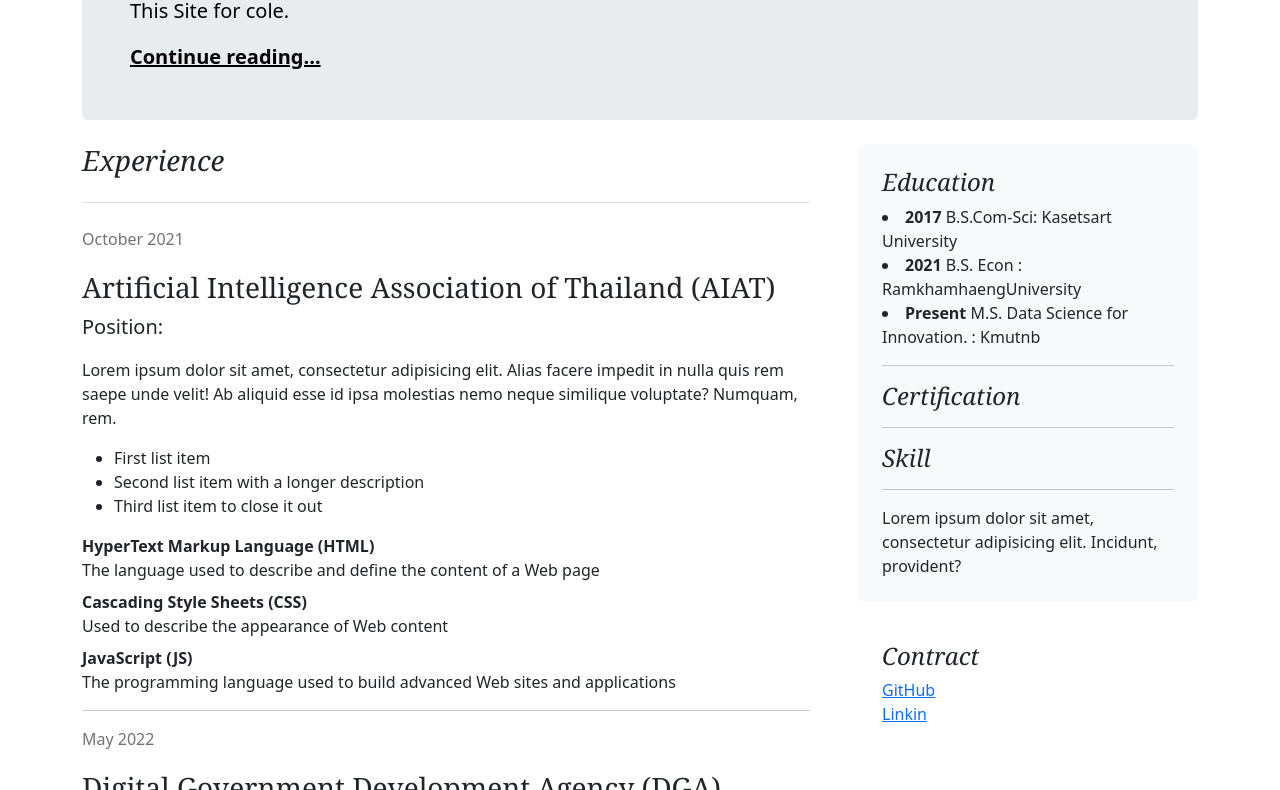
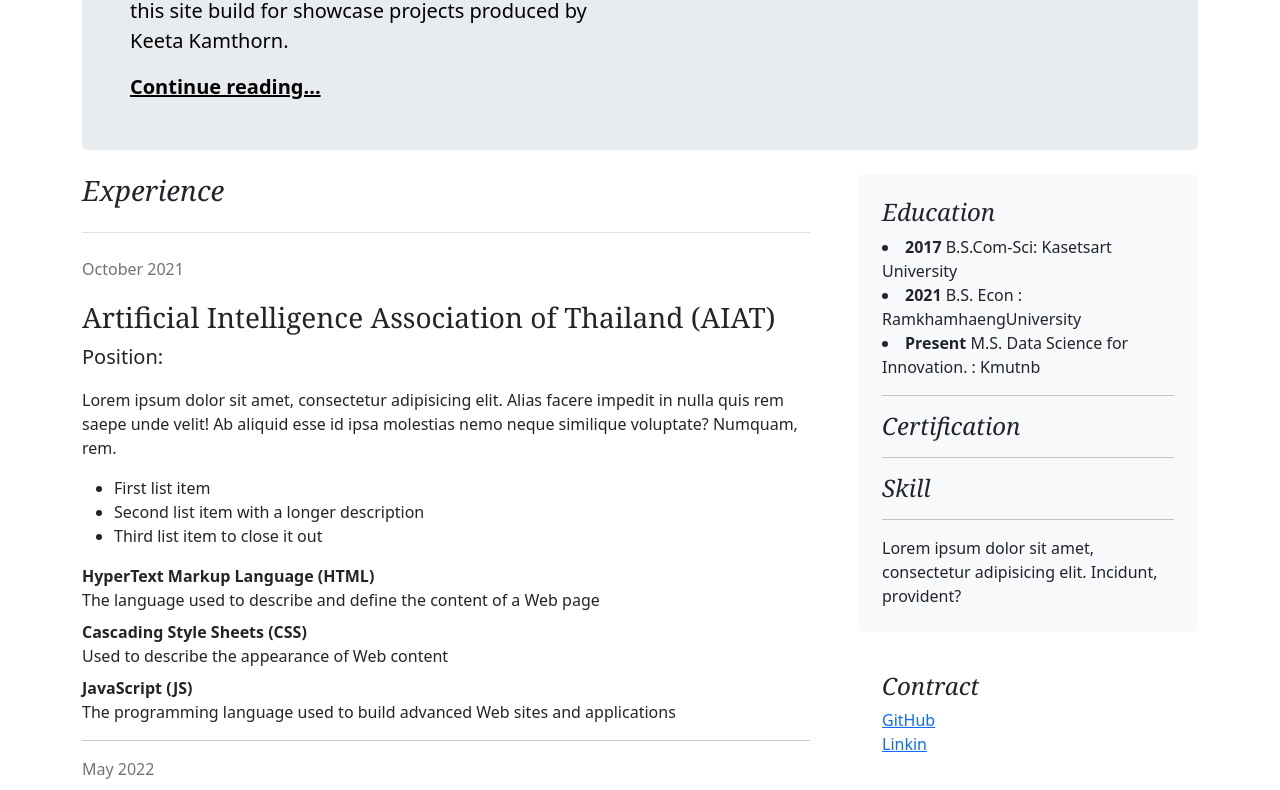
Before and after one commit to keeta-kam/Resume, a plain HTML site: page index.html in a window 1280 px wide. Shown: the part 207-997 px from the top of the page. Drawn offline with Linux system fonts and the light colour scheme.

Commit message:
update hero

```diff
--- a/index.html
+++ b/index.html
@@ -31,7 +31,7 @@
   <div class="p-4 p-md-5 mb-4 rounded text-body-emphasis bg-body-secondary">
     <div class="col-lg-6 px-0">
       <h1 class="display-4 fst-italic">Keeta Kamthorn </h1>
-      <p class="lead my-3">This Site for cole.</p>
+      <p class="lead my-3">this site build for showcase projects produced by Keeta Kamthorn.</p>
       <p class="lead mb-0"><a href="#" class="text-body-emphasis fw-bold">Continue reading...</a></p>
     </div>
   </div>
```
